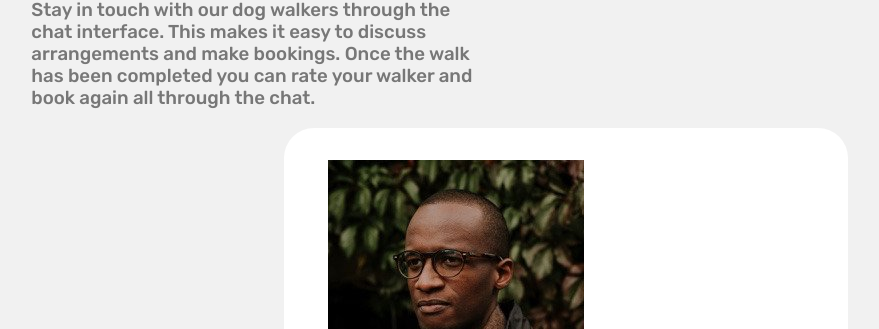
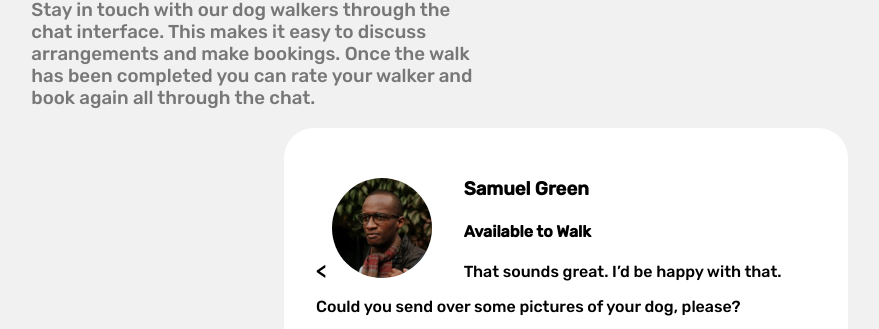
Before and after one commit to malconn/Chat-App, a plain HTML site: page index.html in a window 1280 px wide. Shown: the part 413-742 px from the top of the page, without its empty margins (44-923 px from the left). Drawn offline with Linux system fonts and the light colour scheme.

Commit message:
começando a ajustar o ícone do samuel

```diff
--- a/index.html
+++ b/index.html
@@ -24,9 +24,11 @@
             <span class="branco-top"></span>
         </label>
         <div class="top-smart">
+            <div class="sam-icon">
                 <a href="*" class="setinha">
-                < </a>
-                    <img src="/images/avatar.jpg" alt="avatar" class="avatar">
+                    < <img src="/images/avatar.jpg" alt="avatar" class="avatar">
+                </a>
+            </div>
             <h3 class="samuel">Samuel Green</h3>
             <h4 class="available"> Available to Walk </h4>
             <p class="sam-msg">That sounds great. I’d be happy with that. </p>
--- a/style.css
+++ b/style.css
@@ -46,3 +46,24 @@ h1 {
     padding: 2em;
     border-radius: 30px;
 }
+
+.sam-icon {
+    float: left;
+}
+
+.setinha {
+    padding-right: 1.5em;
+    font-size: 16pt;
+    text-decoration: none;
+    color: black;
+}
+
+.setinha:hover {
+    color: gray;
+    transition: 0.5s;
+}
+
+.avatar {
+    width: 100px;
+    border-radius: 50%;
+}
```
Lines whose indentation alone changed are shown as unchanged.
